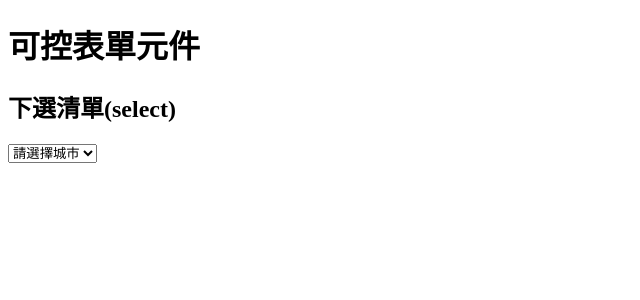
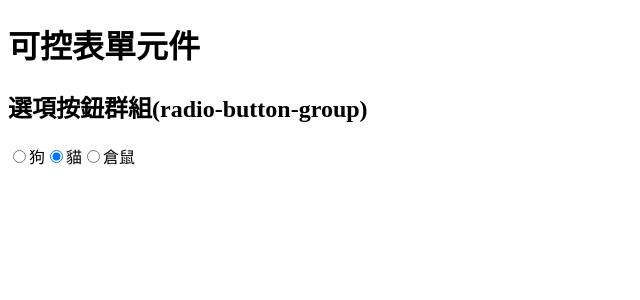
Before and after one commit to FrostAce52/next-base-main, a Next.js app: page /cs-1016/controlled-form in a window 1280 px wide. Shown: the top 300 px of the page, without its empty margins (0-640 px from the left). Built offline with nearby package versions, Linux system fonts and the light colour scheme.

Commit message:
controlled-form 06 radio-button

```diff
--- /dev/null
+++ b/components/controlled-form/my-radeo-button-group.js
@@ -0,0 +1,28 @@
+import React, { useState, useEffect } from 'react'
+
+export default function MyRadioButtonGroup(props) {
+  const petOptions = ['狗', '貓', '倉鼠']
+  //
+  const [pet, setPet] = useState('貓')
+
+  return (
+    <>
+      <h2>選項按鈕群組(radio-button-group)</h2>
+      {petOptions.map((v, i) => {
+        return (
+          <label key={i}>
+            <input
+              type="radio"
+              checked={v === pet}
+              value={v}
+              onChange={(e) => {
+                setPet(e.target.value)
+              }}
+            />
+            {v}
+          </label>
+        )
+      })}
+    </>
+  )
+}
--- a/pages/cs-1016/controlled-form.js
+++ b/pages/cs-1016/controlled-form.js
@@ -2,6 +2,7 @@ import React, { useState, useEffect } from 'react'
 import MyInputText from '@/components/controlled-form/my-input-text'
 import MyTextarea from '@/components/controlled-form/my-textarea'
 import MySelect from '@/components/controlled-form/my-select'
+import MyRadioButtonGroup from '@/components/controlled-form/my-radeo-button-group'
 
 export default function ControlledForm() {
   return (
@@ -9,7 +10,8 @@ export default function ControlledForm() {
       <h1>可控表單元件</h1>
       {/* <MyInputText /> */}
       {/* <MyTextarea /> */}
-      <MySelect />
+      {/* <MySelect /> */}
+      <MyRadioButtonGroup />
     </>
   )
 }
```
